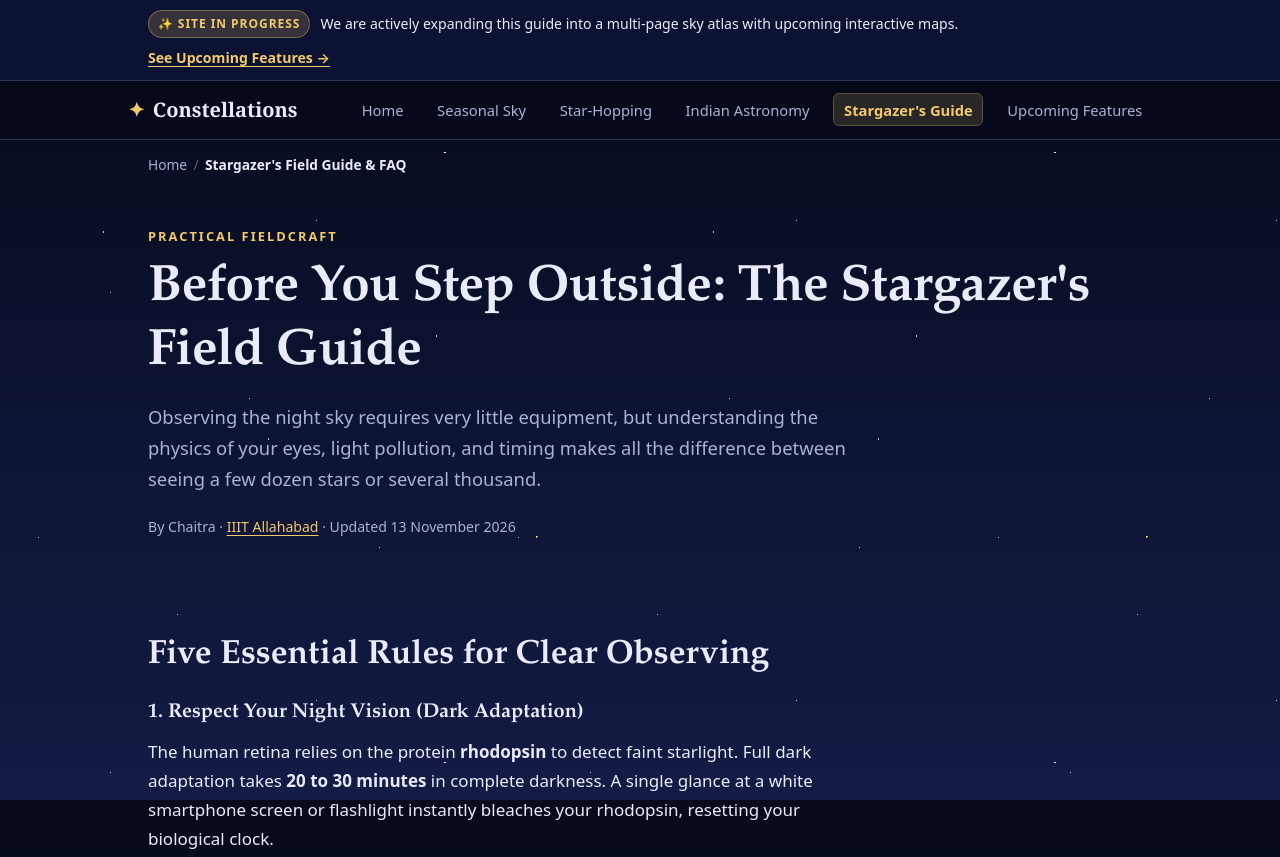
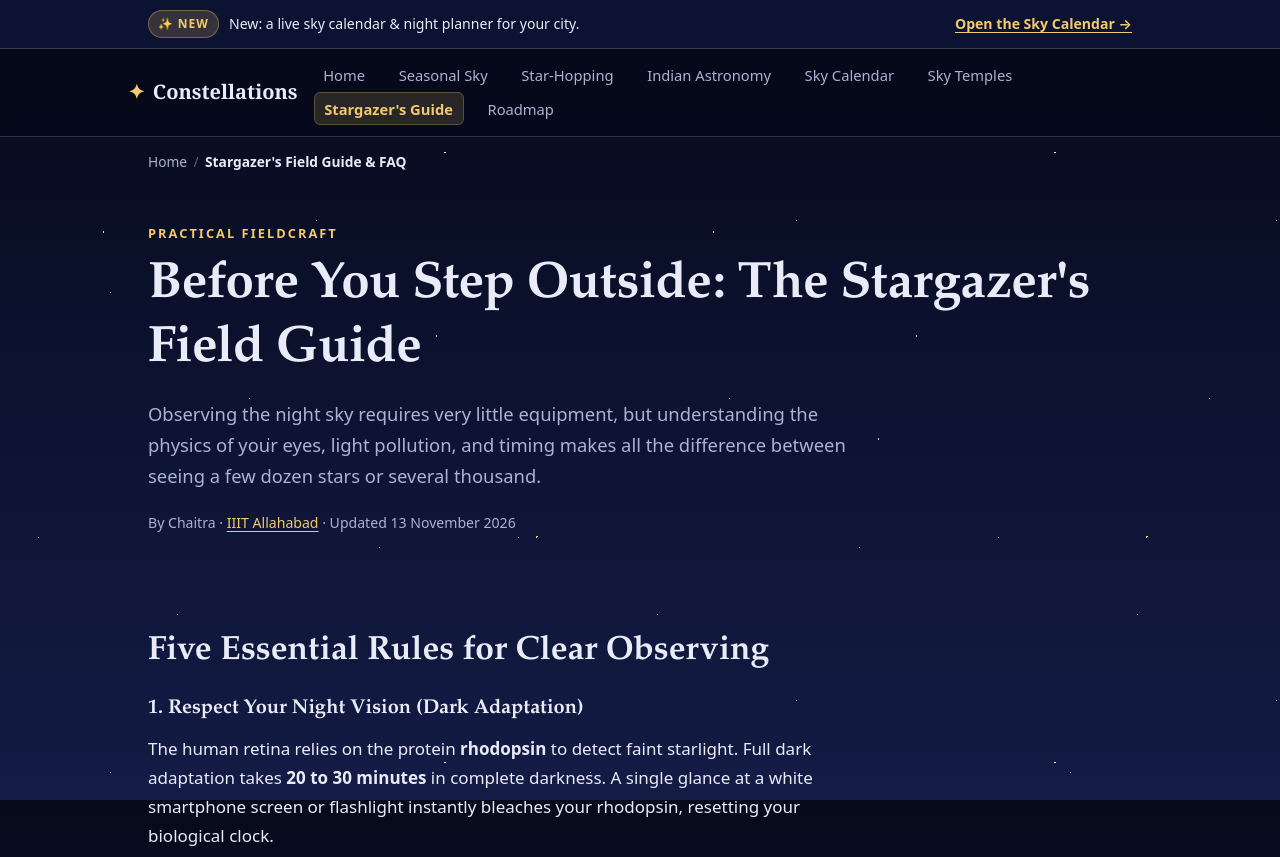
Before and after one commit to chaytra/constellations, a plain HTML site: page beginners-guide.html in a window 1280 px wide. Shown: the top 857 px of the page. Drawn offline with Linux system fonts and the light colour scheme.

Commit message:
Update beginners-guide.html

```diff
--- a/beginners-guide.html
+++ b/beginners-guide.html
@@ -115,10 +115,10 @@
   <aside class="notice-banner" aria-label="Site update notice">
     <div class="wrap notice-inner">
       <div class="notice-left">
-        <span class="notice-tag">✨ Site In Progress</span>
-        <span>We are actively expanding this guide into a multi-page sky atlas with upcoming interactive maps.</span>
+        <span class="notice-tag">✨ New</span>
+        <span>New: a live sky calendar &amp; night planner for your city.</span>
       </div>
-      <a class="notice-link" href="upcoming.html">See Upcoming Features &rarr;</a>
+      <a class="notice-link" href="sky-calendar.html">Open the Sky Calendar &rarr;</a>
     </div>
   </aside>
 
@@ -137,8 +137,10 @@
           <li><a href="seasons.html">Seasonal Sky</a></li>
           <li><a href="star-hopping.html">Star-Hopping</a></li>
           <li><a href="indian-astronomy.html">Indian Astronomy</a></li>
+          <li><a href="sky-calendar.html">Sky Calendar</a></li>
+          <li><a href="celestial-temples.html">Sky Temples</a></li>
           <li><a href="beginners-guide.html" aria-current="page">Stargazer's Guide</a></li>
-          <li><a href="upcoming.html">Upcoming Features</a></li>
+          <li><a href="upcoming.html">Roadmap</a></li>
         </ul>
       </nav>
     </div>
@@ -260,6 +262,8 @@
             <li><a href="seasons.html">Seasonal Sky</a></li>
             <li><a href="star-hopping.html">Star-Hopping Tricks</a></li>
             <li><a href="indian-astronomy.html">Indian Astronomy</a></li>
+            <li><a href="sky-calendar.html">Live Sky Calendar</a></li>
+            <li><a href="celestial-temples.html">Celestial Temples</a></li>
             <li><a href="beginners-guide.html">Stargazer's Field Guide</a></li>
             <li><a href="upcoming.html">Upcoming Features</a></li>
           </ul>
```
